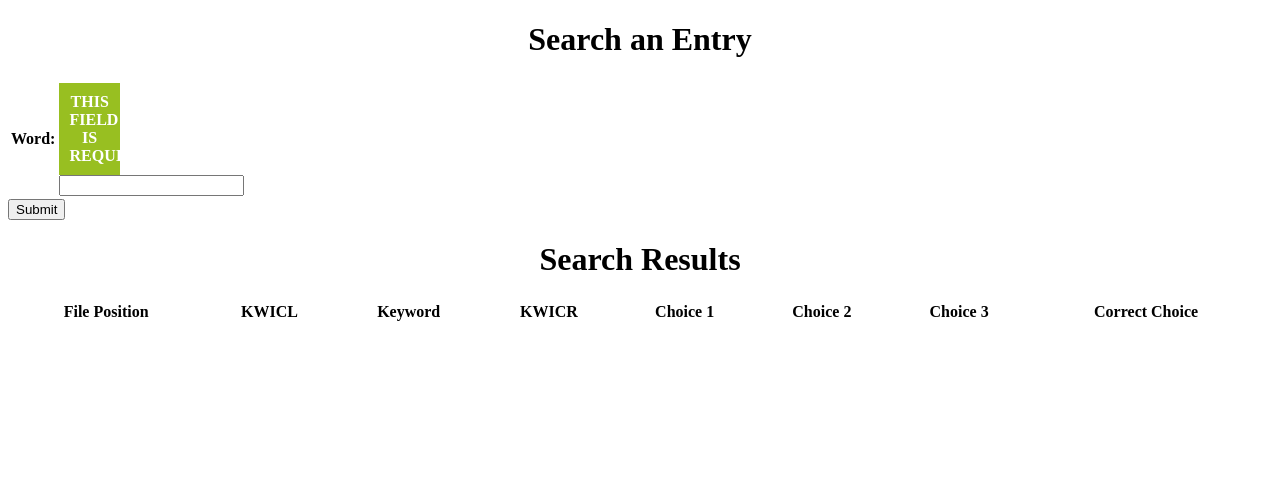
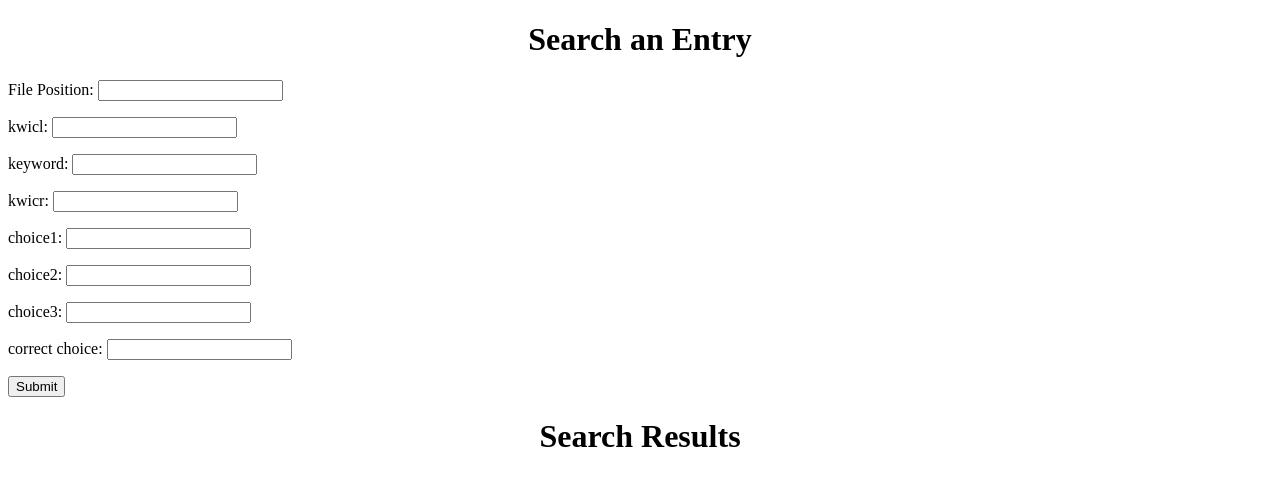
Before and after one commit to hayleyhu/eebo-site, a Django app: page /lookup/ in a window 1280 px wide. Shown: the part 46-523 px from the top of the page. Run offline with Django 3.2, Linux system fonts and the light colour scheme; lists and menus that the app fills with data are empty.

Commit message:
fixed findentry for

```diff
--- a/english/templates/findentry.html
+++ b/english/templates/findentry.html
@@ -46,12 +46,50 @@
 </ul>
 </div>
 <h1>Search an Entry</h1>
+<div class='search_form'>
 <form action='' method="GET">
 
-    <table>{{ form.as_table}}</table>
+    <table>
+      <form action="test" method="GET">
+    <p>
+        <label for="file_position">File Position: </label>
+        <input id="file_position" type="text" name="file_position" value="{{current_name}}"/>
+    </P>
+    <p>
+      <label for="kwicl">kwicl: </label>
+      <input id="kwicl" type="text" name="kwicl" value="{{current_name}}"/>
+    </p>
+    <p>
+      <label for="keyword">keyword: </label>
+      <input id="keyword" type="text" name="keyword" value="{{current_name}}"/>
+    </p>
+    <p>
+      <label for="kwicr">kwicr: </label>
+      <input id="kwicr" type="text" name="kwicr" value="{{current_name}}"/>
+    </p>
+    <p>
+      <label for="choice1">choice1: </label>
+      <input id="choice1" type="text" name="choice1" value="{{current_name}}"/>
+    </p>
+    <p>
+      <label for="choice2">choice2: </label>
+      <input id="choice2" type="text" name="choice2" value="{{current_name}}"/>
+    </p>
+    <p>
+      <label for="choice3">choice3: </label>
+      <input id="choice3" type="text" name="choice3" value="{{current_name}}"/>
+    </p>
+    <p>
+      <label for="correct_choice">correct choice: </label>
+      <input id="correct_choice" type="text" name="correct_choice" value="{{current_name}}"/>
+    </p>
+
+
+    </table>
 
     <input type="submit" value="Submit"/>
 </form>
+</div>
   <h1 id='top'>Search Results</h1>
 
   <div>
```
Also changed, not shown: 8 other files.
